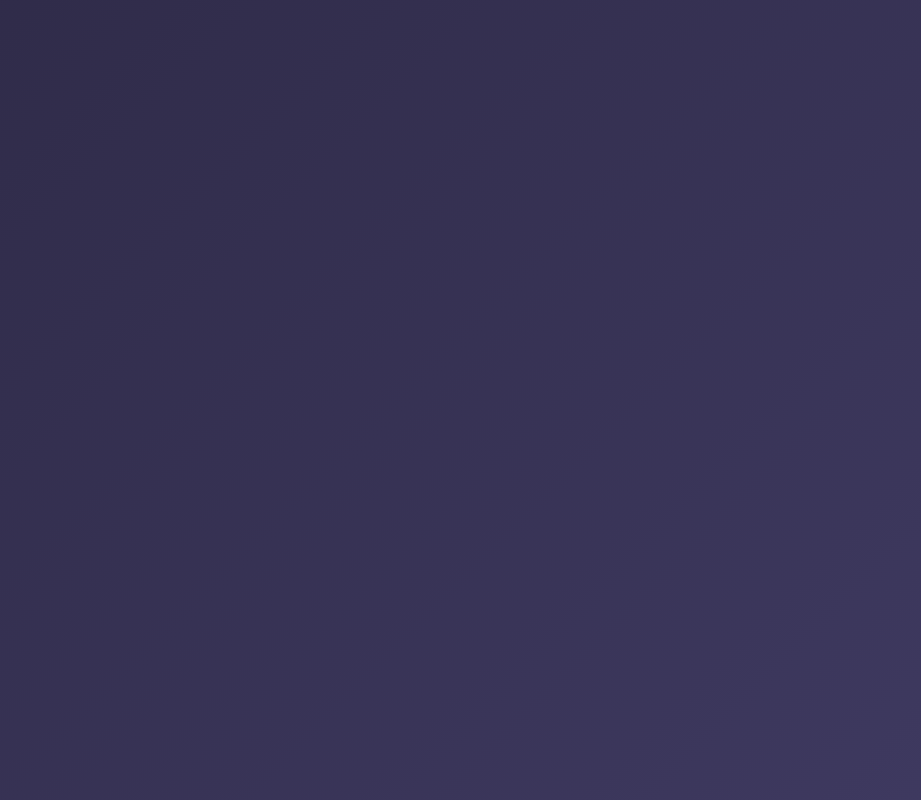
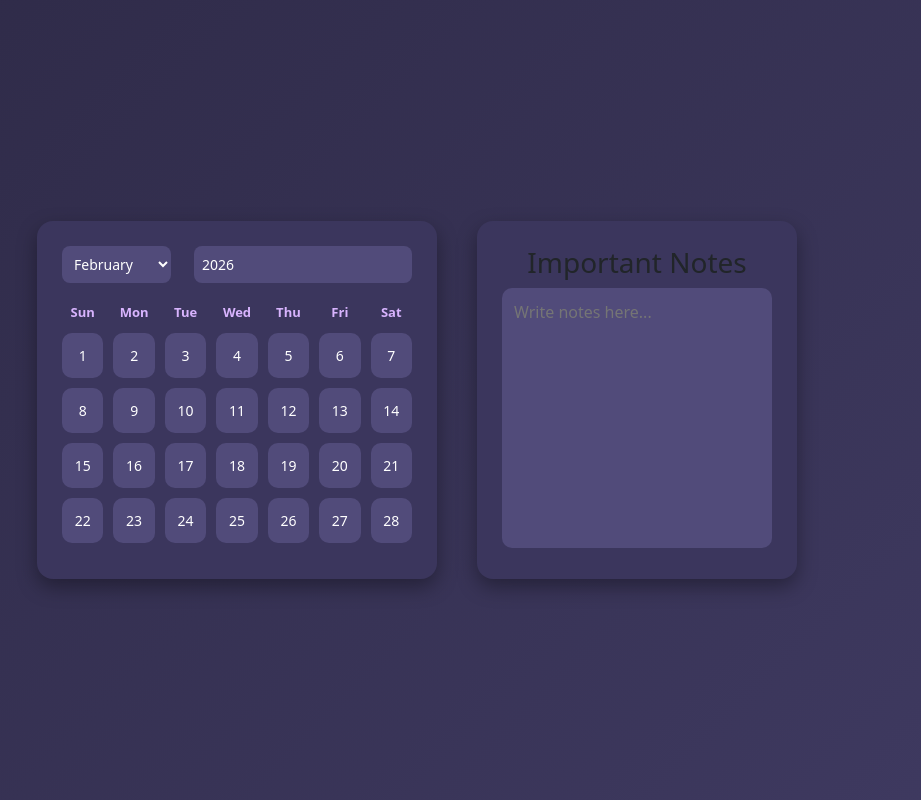
Before and after one commit to aswathypadman/to-do-list, a React (Vite) app: page /calendar in a window 1280 px wide. Before the commit this address had no page. Shown: the whole page, without its empty margins (223-1144 px from the left). Built offline with nearby package versions, Linux system fonts and the light colour scheme.

Commit message:
notes segment and navigation added

```diff
--- a/src/App.jsx
+++ b/src/App.jsx
@@ -3,11 +3,15 @@ import Calendar from './Calendar'
 import TaskBoard from './TaskBoard'
 import { BrowserRouter, Routes, Route } from "react-router-dom";
 
+
+import Navigation from './Navigation';
 function App() {
   return (
+
     <BrowserRouter>
+    {/* <Navigation/> */}
       <Routes>
-        <Route path="/" element={<Calendar />} />
+        <Route path="/calendar" element={<Calendar />} />
         <Route path="/taskboard/:formattedDate" element={<TaskBoard />} />
       </Routes>
     </BrowserRouter>
--- a/src/Calendar.jsx
+++ b/src/Calendar.jsx
@@ -3,14 +3,38 @@ import "./Calendar.css";
 import { useNavigate } from "react-router-dom";
 
 const Calendar = () => {
+
   const [month, setMonth] = useState(1); // February
   const [year, setYear] = useState(2026);
   const [selectedDate, setSelectedDate] = useState(null);
+  const [notes, setNotes] = useState("");
+  const monthKey = `${year}-${month + 1}`;
   const navigate = useNavigate()
   const nav=()=>{
     navigate("/TaskBoard");
 
   }
+
+  useEffect(() => {
+  const savedNotes = JSON.parse(localStorage.getItem("monthlyNotes")) || {};
+
+  if (savedNotes[monthKey]) {
+    setNotes(savedNotes[monthKey]);
+  } else {
+    setNotes("");
+  }
+}, [monthKey]);
+
+const handleNotesChange = (e) => {
+  const value = e.target.value;
+  setNotes(value);
+
+  const savedNotes = JSON.parse(localStorage.getItem("monthlyNotes")) || {};
+
+  savedNotes[monthKey] = value;
+
+  localStorage.setItem("monthlyNotes", JSON.stringify(savedNotes));
+};
 
 
   const days = ["Sun", "Mon", "Tue", "Wed", "Thu", "Fri", "Sat"];
@@ -89,10 +113,12 @@ const Calendar = () => {
       </div>
 
       {/* RIGHT SIDE */}
-      {/* <div className="notes-box">
+       <div className="notes-box">
         <h3>Important Notes</h3>
-        <textarea placeholder="Write notes here..." />
-      </div> */}
+        <textarea placeholder="Write notes here..."
+        value={notes}
+        onChange={handleNotesChange}/>
+      </div>
 
     </div>
   );
--- /dev/null
+++ b/src/Navigation.jsx
@@ -0,0 +1,53 @@
+ import Button from 'react-bootstrap/Button';
+import Container from 'react-bootstrap/Container';
+import Form from 'react-bootstrap/Form';
+import Nav from 'react-bootstrap/Nav';
+import Navbar from 'react-bootstrap/Navbar';
+import NavDropdown from 'react-bootstrap/NavDropdown';
+import Offcanvas from 'react-bootstrap/Offcanvas';
+
+function Navigation() {
+  return (
+    <>
+      {[false, ].map((expand) => (
+        <Navbar key={expand} expand={expand} className="bg-body-tertiary mb-3">
+          <Container fluid>
+            <Navbar.Brand href="#"> to-do</Navbar.Brand>
+            <Navbar.Toggle aria-controls={`offcanvasNavbar-expand-${expand}`} />
+            <Navbar.Offcanvas
+
+            >
+              <Offcanvas.Header closeButton>
+                <Offcanvas.Title id={`offcanvasNavbarLabel-expand-${expand}`}>
+                  to-do
+                </Offcanvas.Title>
+              </Offcanvas.Header>
+              <Offcanvas.Body>
+                <Nav className="justify-content-end flex-grow-1 pe-3">
+                  <Nav.Link href="/Calendar">Go to Calendar</Nav.Link>
+                  <Nav.Link href="#action2">Link</Nav.Link>
+                  {/* <NavDropdown
+                    title="Dropdown"
+                    id={`offcanvasNavbarDropdown-expand-${expand}`}
+                  > */}
+                    {/* <NavDropdown.Item href="#action3">Action</NavDropdown.Item>
+                    <NavDropdown.Item href="#action4">
+                      Another action
+                    </NavDropdown.Item>
+                    <NavDropdown.Divider />
+                    <NavDropdown.Item href="#action5">
+                      Something else here
+                    </NavDropdown.Item>
+                  </NavDropdown> */}
+                </Nav>
+
+              </Offcanvas.Body>
+            </Navbar.Offcanvas>
+          </Container>
+        </Navbar>
+      ))}
+    </>
+  );
+}
+
+export default Navigation;
```
